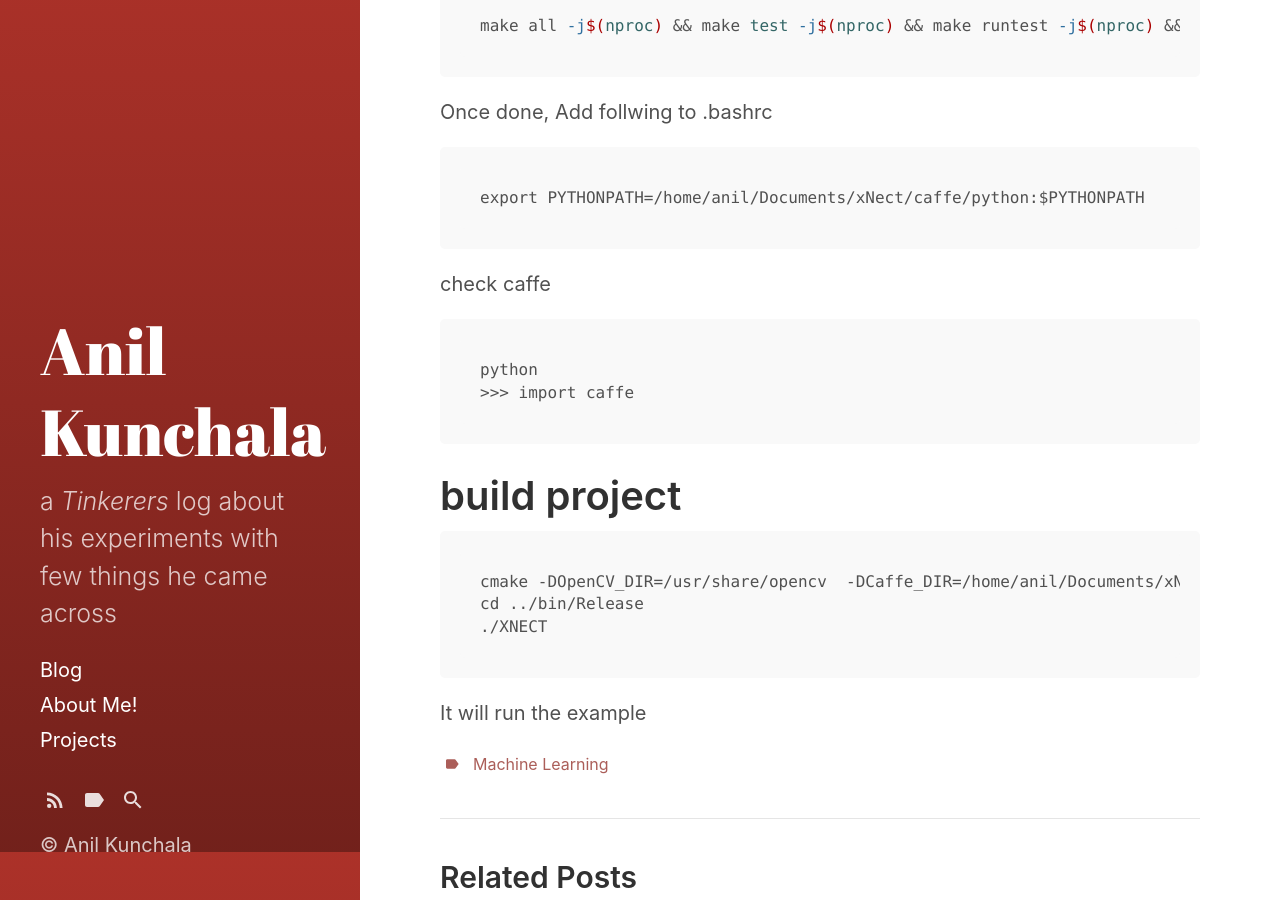
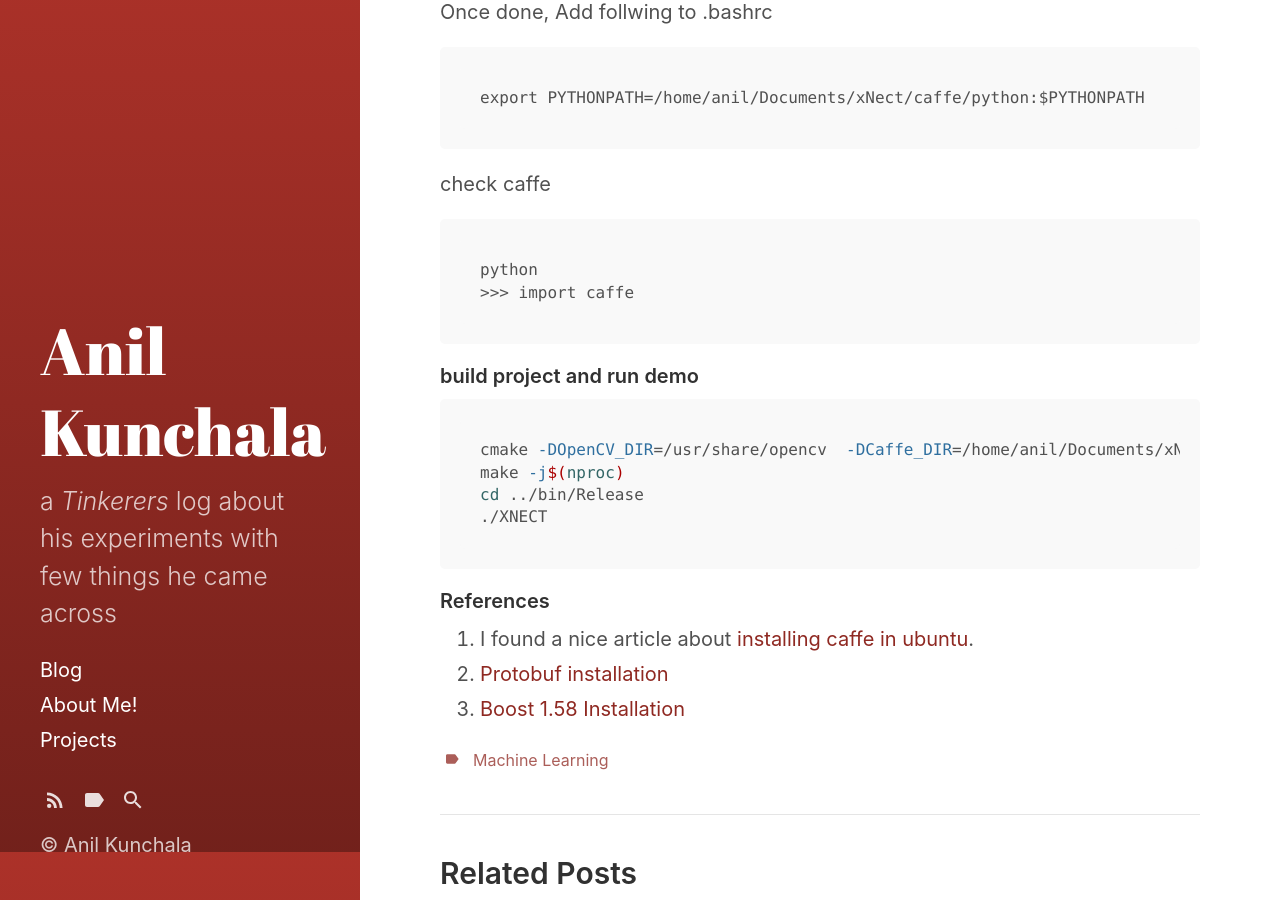
Before and after one commit to anilkunchalaece/anilkunchalaece.github.io, a Jekyll site: the page built from _posts/2020-10-28-XNect-setup.md, in a window 1280 px wide and 900 px high, scrolled down 4548 px. Built offline with Jekyll 4.4.1, drawn with Linux system fonts in a browser that asks for light colours; some of the changed text lies outside the part shown.

Commit message:
xNect is completed

````diff
--- a/_posts/2020-10-28-XNect-setup.md
+++ b/_posts/2020-10-28-XNect-setup.md
@@ -168,15 +162,20 @@
 ```
 
 check caffe
-```
+~~~shell
 python
 >>> import caffe
-```
+~~~
 
-# build project
-```
+##### build project and run demo
+~~~shell
 cmake -DOpenCV_DIR=/usr/share/opencv  -DCaffe_DIR=/home/anil/Documents/xNect/caffe/build ..
+make -j$(nproc)
 cd ../bin/Release
 ./XNECT
-```
-It will run the example
+~~~
+
+##### References
+1. I found a nice article about [installing caffe in ubuntu](https://chunml.github.io/ChunML.github.io/project/Installing-Caffe-Ubuntu/).
+2. [Protobuf installation](https://gist.github.com/diegopacheco/cd795d36e6ebcd2537cd18174865887b)
+3. [Boost 1.58 Installation](https://www.boost.org/doc/libs/1_66_0/more/getting_started/unix-variants.html)
````
Also changed, not shown: other parts of _posts/2020-10-28-XNect-setup.md (+0 -6 lines), about.md (+4 -1 lines).
